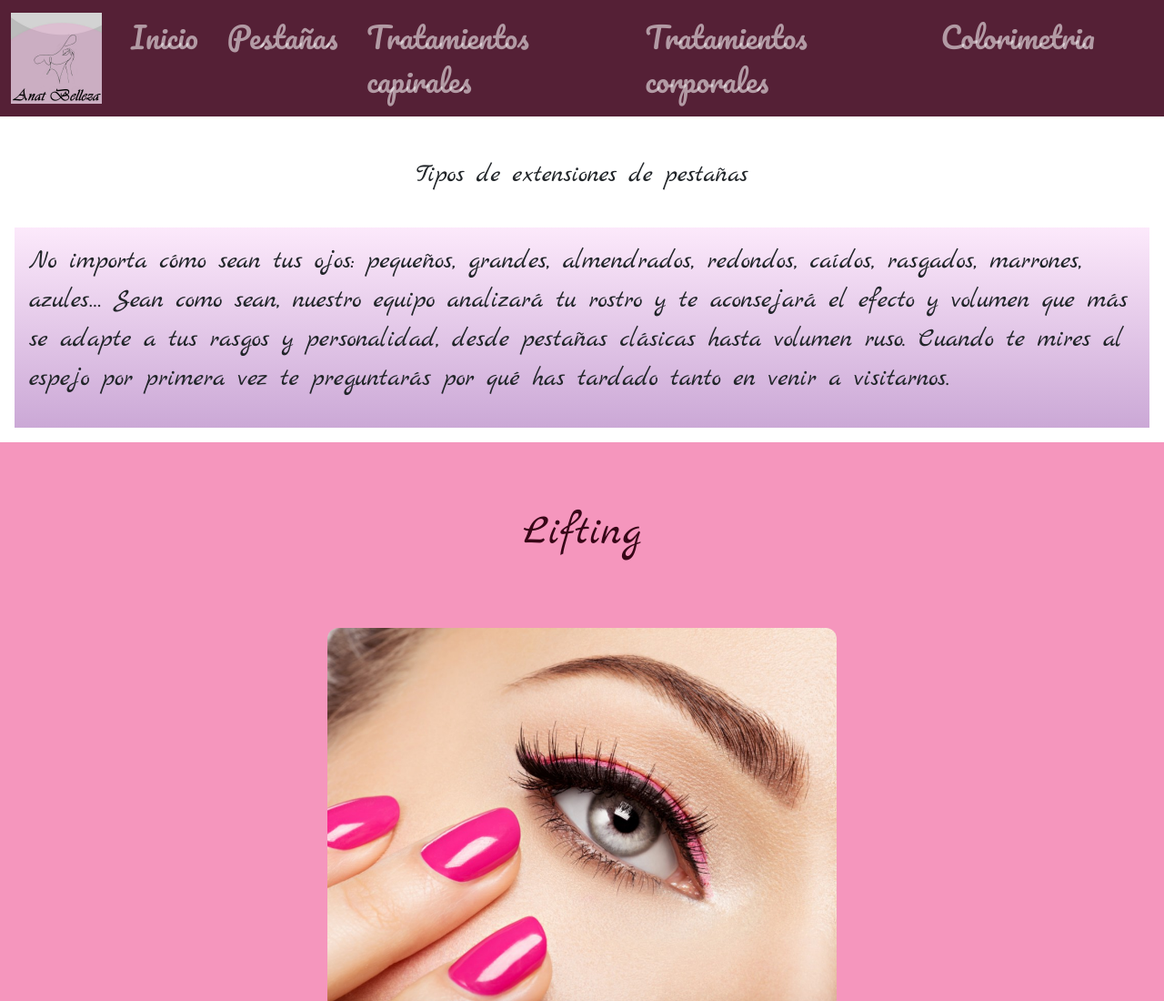
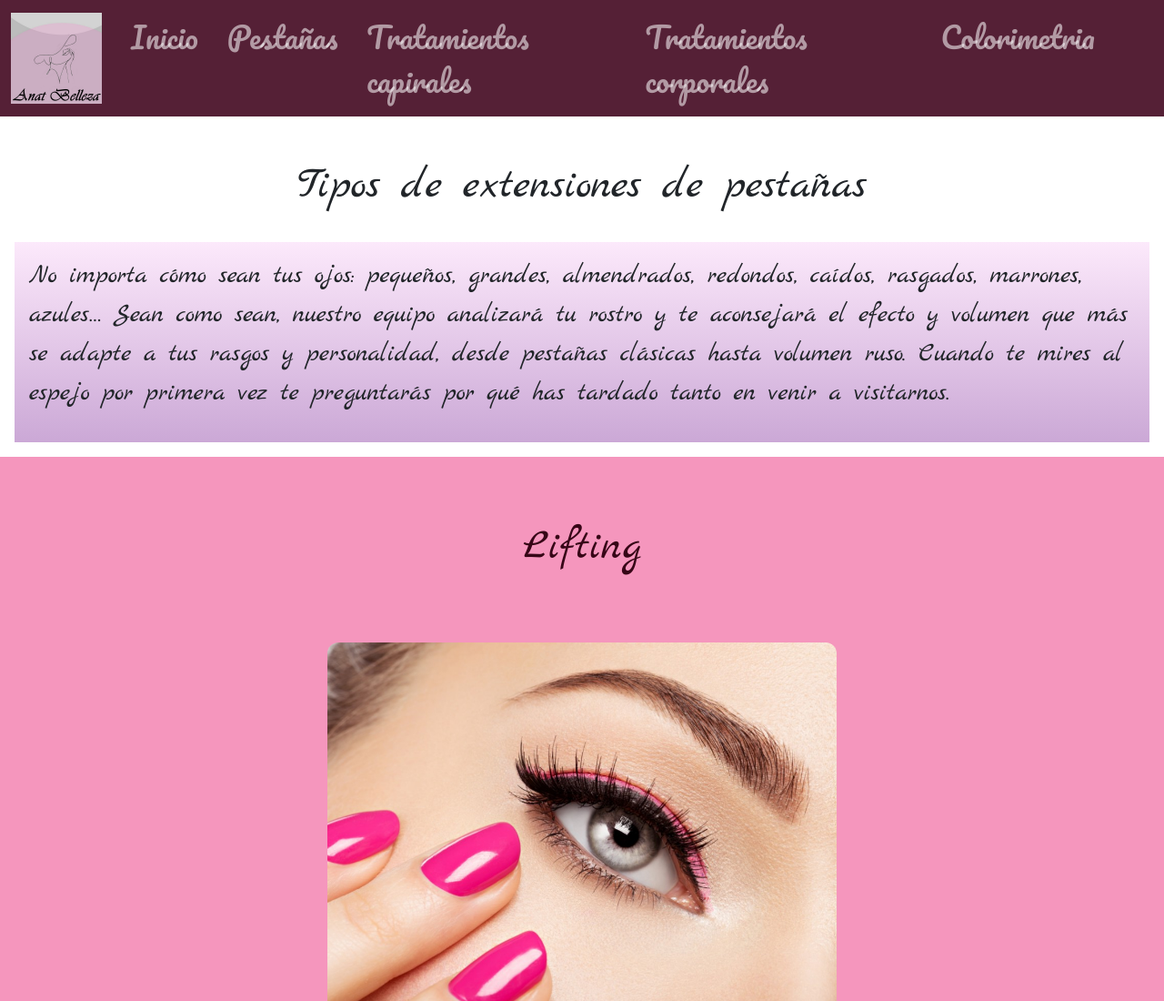
Before and after one commit to ezekieldev12/2daentrega, a website: page pages/pestañas.html in a window 1280 px wide. Shown: the top 1100 px of the page at 91% size. Drawn offline with nearby package versions, Linux system fonts and the light colour scheme; a web font is replaced by a local one.

Commit message:
original

```diff
--- a/pages/pestañas.html
+++ b/pages/pestañas.html
@@ -39,8 +39,8 @@
     </nav>
 
     <div class="contenedor-sub-pestañas">
-        <div class="subtitulo-pestañas">
-            <h3>Tipos de extensiones de pestañas</h3>
+        <div>
+            <h3 class="subtitulo-pestañas">Tipos de extensiones de pestañas</h3>
         </div>
         <div class="parrafo-pestañas">
             <p>No importa cómo sean tus ojos: pequeños, grandes, almendrados, redondos, caídos, rasgados, marrones, azules… Sean como sean, nuestro equipo analizará tu rostro y te aconsejará el efecto y volumen que más se adapte a tus rasgos y personalidad, desde pestañas clásicas hasta volumen ruso. Cuando te mires al espejo por primera vez te preguntarás por qué has tardado tanto en venir a visitarnos.</p>
```
